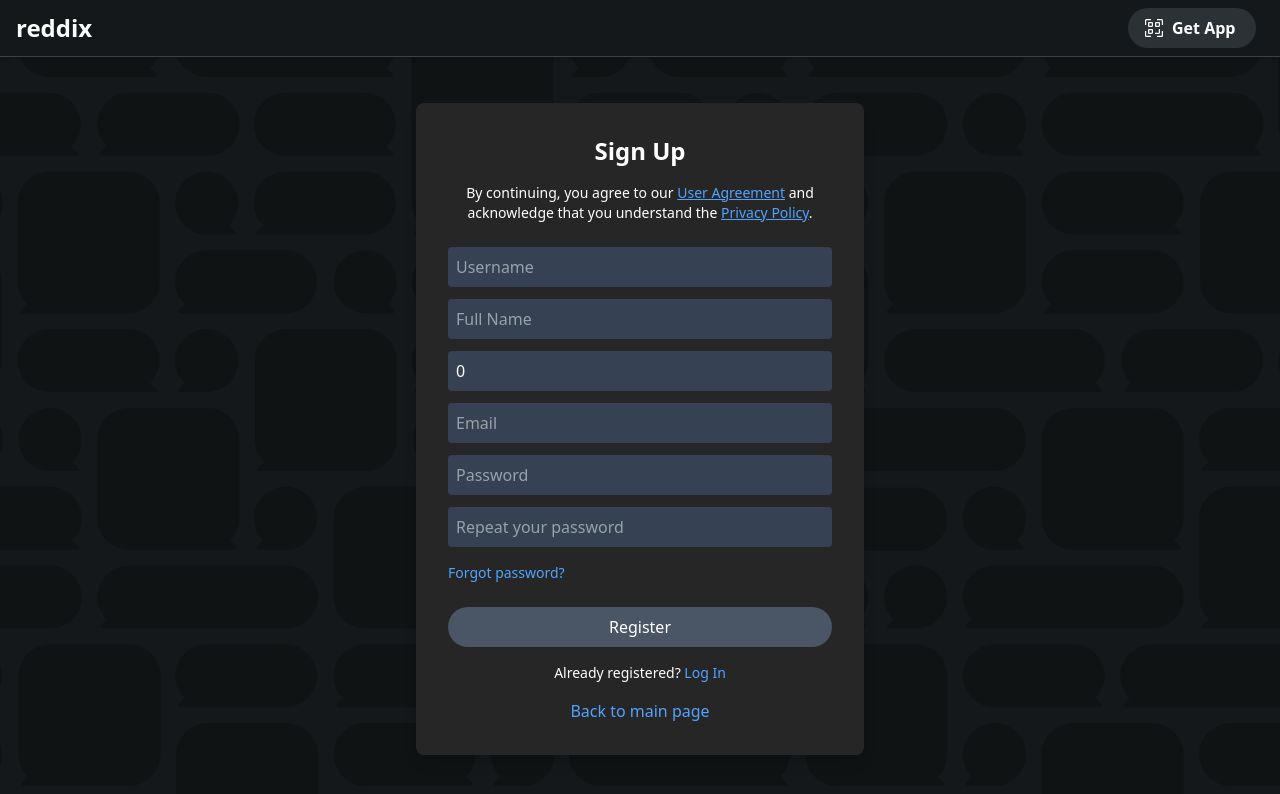
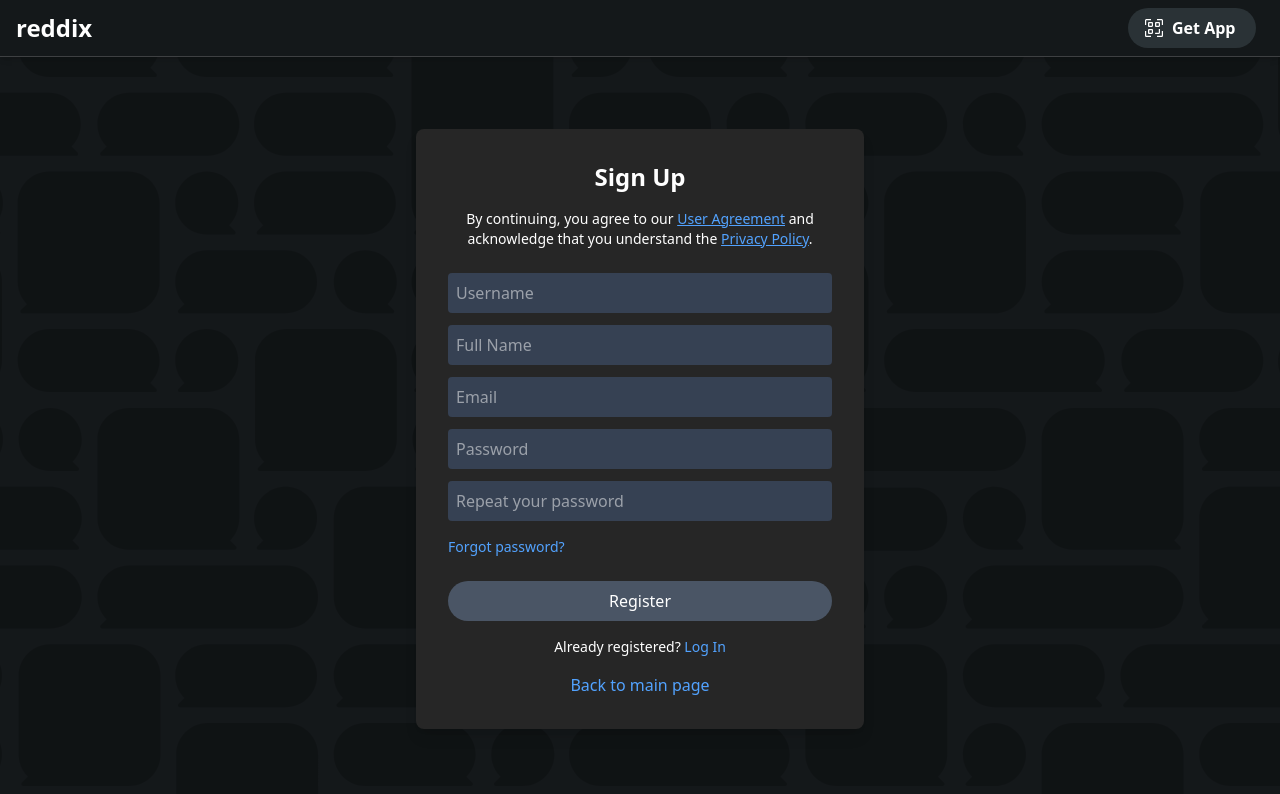
Before and after one commit to Gabriel-Boiza/proyecto-reddit, a React (Vite) app in the folder frontend/: page /register in a window 1280 px wide. Shown: the top 794 px of the page. Built offline with nearby package versions, Linux system fonts and the light colour scheme.

Commit message:
REGISTER

```diff
--- a/frontend/src/pages/register.jsx
+++ b/frontend/src/pages/register.jsx
@@ -7,7 +7,6 @@ function Register() {
   const [user, setUser] = useState({
     username: "",
     name: "",
-    age: 0,
     email: "",
     password: "",
     confirmPassword: "",
@@ -24,7 +23,6 @@ function Register() {
       const userObject = {
         username: user.username,
         name: user.name,
-        age: user.age,
         email: user.email,
         password: user.password,
       }
@@ -74,15 +72,6 @@ function Register() {
                 value={user.name}
                 onChange={handleChange}
                 placeholder="Full Name"
-                className="bg-gray-700 text-white p-2 rounded focus:outline-none focus:ring-2 focus:ring-blue-500"
-                required
-              />
-              <input
-                type="number"
-                name="age"
-                value={user.age}
-                onChange={handleChange}
-                placeholder="Age"
                 className="bg-gray-700 text-white p-2 rounded focus:outline-none focus:ring-2 focus:ring-blue-500"
                 required
               />
```
